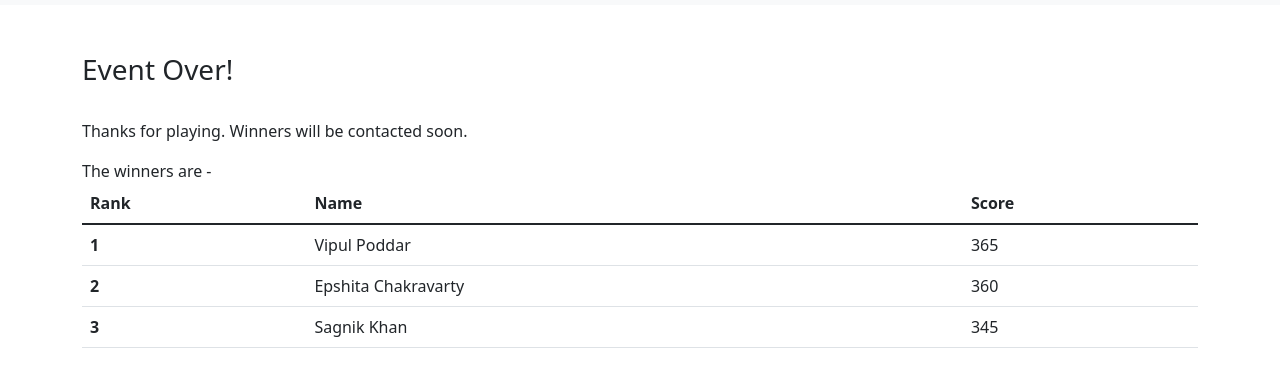
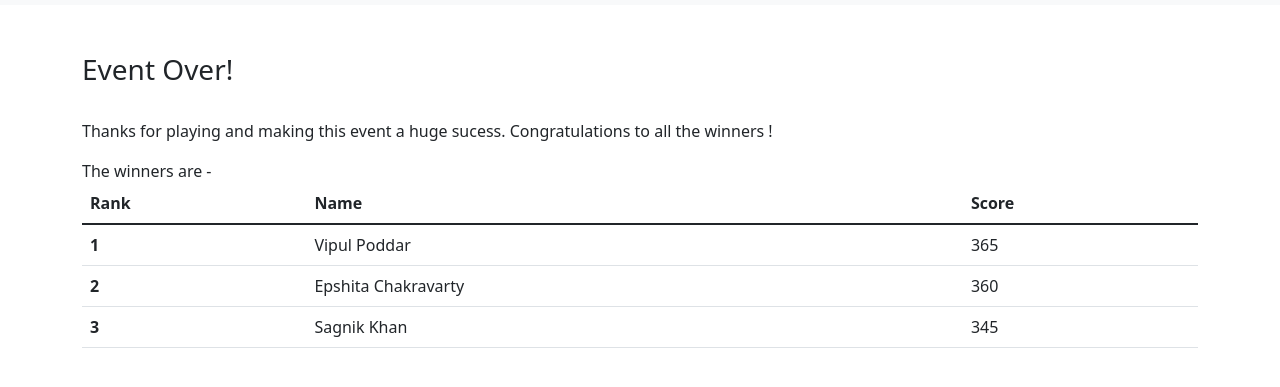
Before and after one commit to sa-y-an/info, a plain HTML site: page index.html in a window 1280 px wide. Shown: the part 51-438 px from the top of the page. Drawn offline with nearby package versions, Linux system fonts and the light colour scheme.

Commit message:
Update index.html

```diff
--- a/index.html
+++ b/index.html
@@ -46,7 +46,7 @@
 
 
         <p>
-            Thanks for playing. Winners will be contacted soon.
+            Thanks for playing and making this event a huge sucess. Congratulations to all the winners !
         </p>
 
         The winners are -
```
